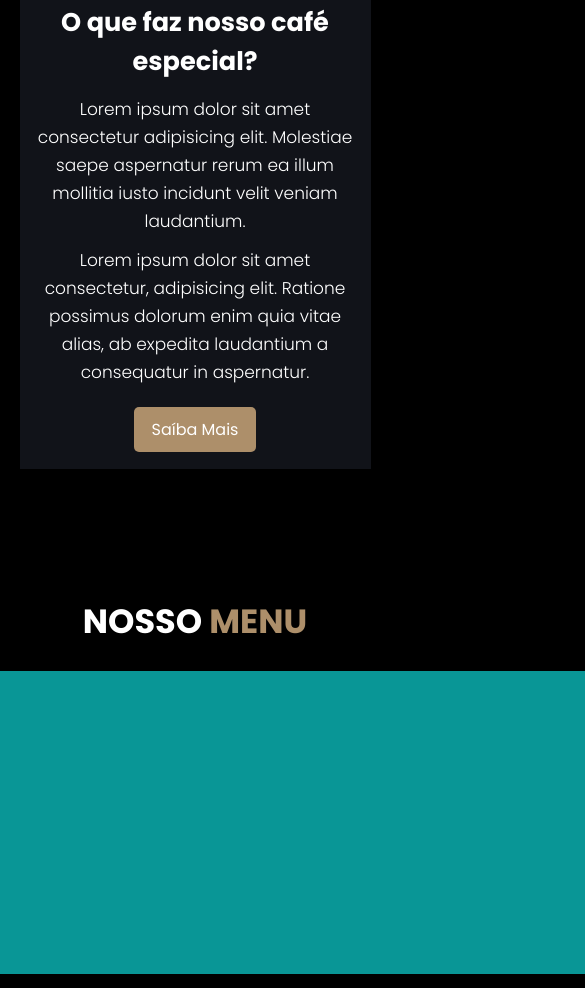
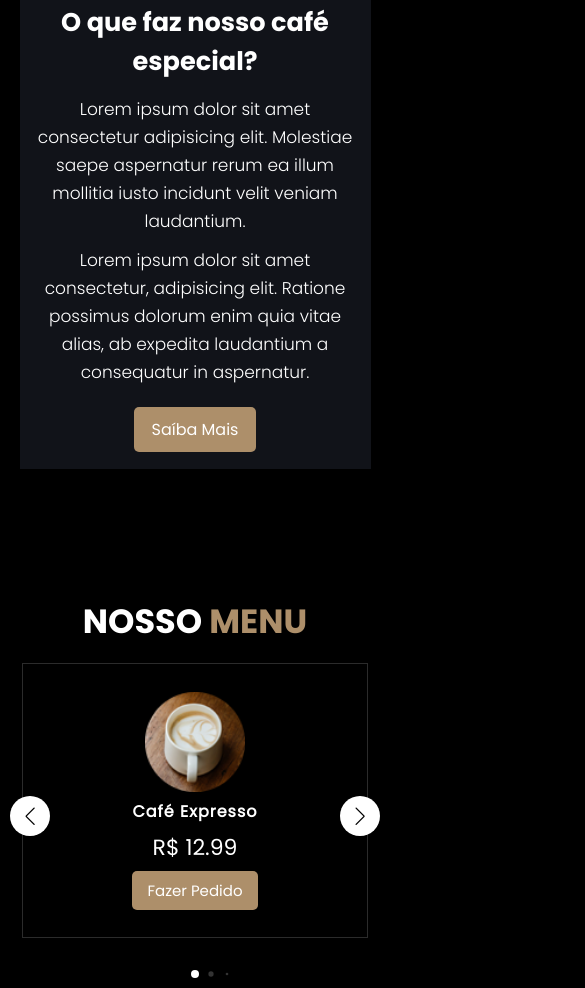
Before and after one commit to Rodrigues4567/Landing-page-cafeteria, a plain HTML site: page index.html in a window 390 px wide. Shown: the part 1207-2195 px from the top of the page, 585 px wide, since content can reach past the window. Drawn offline with Linux system fonts and the light colour scheme.

Commit message:
Swiper cards versão mobile e desktop prontas!

```diff
--- a/index.html
+++ b/index.html
@@ -5,6 +5,7 @@
     <meta name="viewport" content="width=device-width, initial-scale=1.0">
     <link rel="stylesheet" href="https://cdnjs.cloudflare.com/ajax/libs/font-awesome/6.5.2/css/all.min.css" integrity="sha512-SnH5WK+bZxgPHs44uWIX+LLJAJ9/2PkPKZ5QiAj6Ta86w+fsb2TkcmfRyVX3pBnMFcV7oQPJkl9QevSCWr3W6A==" crossorigin="anonymous" referrerpolicy="no-referrer" />
     <title>Cafeteria</title>
+    <link rel="stylesheet" href="style/swiper-bundle.min.css">
     <link rel="stylesheet" href="style/style.css">
 </head>
 <body>
@@ -18,9 +19,9 @@
 
                 <nav class="nav">
                     <ul class="list-links">
-                        <li><a href="#">Home</a></li>
-                        <li><a href="#">Sobre</a></li>
-                        <li><a href="#">Menu</a></li>
+                        <li><a href="#hero-section">Home</a></li>
+                        <li><a href="#sobre-nos-section">Sobre</a></li>
+                        <li><a href="#cards-section">Menu</a></li>
                         <li><a href="#">Avaliações</a></li>
                         <li><a href="#">Endereço</a></li>
                     </ul>
@@ -36,9 +37,9 @@
             <div class="menu-mobile open">
                 <nav class="nav-mobile">
                     <ul>
-                        <li><a href="#">Home</a></li>
-                        <li><a href="#">Sobre</a></li>
-                        <li><a href="#">Menu</a></li>
+                        <li><a href="#hero-section">Home</a></li>
+                        <li><a href="#sobre-nos-section">Sobre</a></li>
+                        <li><a href="#cards-section">Menu</a></li>
                         <li><a href="#">Avaliações</a></li>
                         <li><a href="#">Endereço</a></li>
                     </ul>
@@ -46,7 +47,7 @@
             </div>
         </header>
 
-        <section class="hero-section">
+        <section class="hero-section" id="hero-section">
             <div class="hero-section-container">
                 <div class="hero-section-content">
                     <h1>O melhor café da região</h1>
@@ -56,7 +57,7 @@
             </div>
         </section>
 
-        <section class="sobre-nos-section">
+        <section class="sobre-nos-section" id="sobre-nos-section">
             <div class="sobre-nos-content">
 
                 <h1 class="sobre-nos-title"><span>Sobre</span> nós</h1>
@@ -80,33 +81,97 @@
             </div>
         </section>
 
-        <section class="cards-section">
+        <section class="cards-section" id="cards-section">
 
             <div class="cards-section-title">
                 <h1>Nosso <span>menu</span></h1>
             </div>
 
-            <div class="slide-container">
+            <div class="slide-container swiper">
                 <div class="slide-content">
-                    <div class="card-wrapper">
+                    <div class="card-wrapper swiper-wrapper">
 
-                        <div class="card">
+                        <div class="card swiper-slide">
                             <div class="card-image">
                                 <img src="imagens/menu-1.png" alt="café">
                             </div>
 
                             <div class="card-content">
                                 <p class="card-name">Café Expresso</p>
-                                <p class="card-price">R$12.99</p>
+                                <p class="card-price">R$ 12.99</p>
+                                <button class="card-button">Fazer Pedido</button>
+                            </div>
+                        </div>
+
+                        <div class="card swiper-slide">
+                            <div class="card-image">
+                                <img src="imagens/menu-2.png" alt="café">
+                            </div>
+
+                            <div class="card-content">
+                                <p class="card-name">Café Expresso</p>
+                                <p class="card-price">R$ 12.99</p>
+                                <button class="card-button">Fazer Pedido</button>
+                            </div>
+                        </div>
+
+                        <div class="card swiper-slide">
+                            <div class="card-image">
+                                <img src="imagens/menu-3.png" alt="café">
+                            </div>
+
+                            <div class="card-content">
+                                <p class="card-name">Café Expresso</p>
+                                <p class="card-price">R$ 12.99</p>
+                                <button class="card-button">Fazer Pedido</button>
+                            </div>
+                        </div>
+
+                        <div class="card swiper-slide">
+                            <div class="card-image">
+                                <img src="imagens/menu-4.png" alt="café">
+                            </div>
+
+                            <div class="card-content">
+                                <p class="card-name">Café Expresso</p>
+                                <p class="card-price">R$ 12.99</p>
+                                <button class="card-button">Fazer Pedido</button>
+                            </div>
+                        </div>
+
+                        <div class="card swiper-slide">
+                            <div class="card-image">
+                                <img src="imagens/menu-5.png" alt="café">
+                            </div>
+
+                            <div class="card-content">
+                                <p class="card-name">Café Expresso</p>
+                                <p class="card-price">R$ 12.99</p>
+                                <button class="card-button">Fazer Pedido</button>
+                            </div>
+                        </div>
+
+                        <div class="card swiper-slide">
+                            <div class="card-image">
+                                <img src="imagens/menu-6.png" alt="café">
+                            </div>
+
+                            <div class="card-content">
+                                <p class="card-name">Café Expresso</p>
+                                <p class="card-price">R$ 12.99</p>
                                 <button class="card-button">Fazer Pedido</button>
                             </div>
                         </div>
                     </div>
                 </div>
+                <div class="swiper-button-prev swiper-nav-btn"></div>
+                <div class="swiper-button-next swiper-nav-btn"></div>
+                <div class="swiper-pagination"></div>
             </div>
         </section>
     </main>
 
+    <script src="js/swiper-bundle.min.js"></script>
     <script src="js/main.js"></script>
 </body>
 </html>
--- a/js/main.js
+++ b/js/main.js
@@ -12,3 +12,34 @@ mobileButton.addEventListener('click', menuShow = (e) => {
         menuMobile.classList.add('open');
     }
 })
+
+let swiper = new Swiper('.slide-content', {
+    loop: true,
+    slidesPerView: 3,
+    grabCursor: true,
+    spaceBetween: 22,
+
+    pagination: {
+      el: '.swiper-pagination',
+        dynamicBullets: true,
+        clickable: true,
+    },
+
+    navigation: {
+        nextEl: '.swiper-button-next',
+        prevEl: '.swiper-button-prev',
+    },
+
+    breakpoints: {
+        0: {
+          slidesPerView: 1,
+        },
+        520: {
+          slidesPerView: 2,
+        },
+        780: {
+            slidesPerView: 3,
+        }
+    },
+
+});
--- a/style/style.css
+++ b/style/style.css
@@ -19,6 +19,10 @@
     padding: 0px;
     box-sizing: border-box;
     font-family: 'padrao', sans-serif;
+}
+
+html {
+    scroll-behavior: smooth;
 }
 
 body {
@@ -221,7 +225,6 @@ body {
 
 .cards-section-title h1 {
     text-align: center;
-    margin-bottom: 1.5rem;
     font-family: 'font-bold', sans-serif;
     font-size: 2.1rem;
     text-transform: uppercase;
@@ -234,12 +237,11 @@ body {
 }
 
 .slide-container {
-    width: 1100px;
-    background-color: rgb(9, 150, 150);
+    width: 1120px;
 }
 
 .slide-content {
-    margin: 50px 22px;
+    margin: 16px 22px 50px 22px;
 }
 
 .card {
@@ -249,9 +251,57 @@ body {
     flex-direction: column;
     text-align: center;
     width: 280px;
-    padding: 1rem 10px;
+    padding: 1.7rem 5px;
     border: solid 1px rgb(43, 43, 43);
     color: #fff;
+}
+
+.card-image img {
+    height: 100px;
+    width: 100px;
+}
+
+.card-name {
+    font-size: 1rem;
+    font-weight: bold;
+    letter-spacing: 1px;
+    margin-bottom: 7px;
+}
+
+.card-price {
+    font-size: 22px;
+    margin-bottom: 7px;
+}
+
+.card-button {
+    padding: 8px 16px;
+    background-color: #ad8f6a;
+    border: none;
+    border-radius: 5px;
+    font-size: 15px;
+    color: #fff;
+    cursor: pointer;
+}
+
+.card-button:hover {
+    background-color: #947a5b;
+    transition: 0.3s;
+}
+
+.swiper-nav-btn {
+    color: #000;
+    height: 40px;
+    width: 40px;
+    background-color: #fff;
+    border-radius: 50%;
+}
+.swiper-nav-btn::before,
+.swiper-nav-btn::after {
+    font-size: 18px;
+}
+
+.swiper-pagination-bullet {
+    background-color: #fff;
 }
 
 /**************** MEDIA NOTEBOOK ****************/
@@ -274,6 +324,10 @@ body {
 
     .sobre-nos-image {
         width: 450px;
+    }
+
+    .slide-container {
+        width: 100%;
     }
 
 }
```
Also changed, not shown: js/swiper-bundle.min.js (added), style/swiper-bundle.min.css (added).
